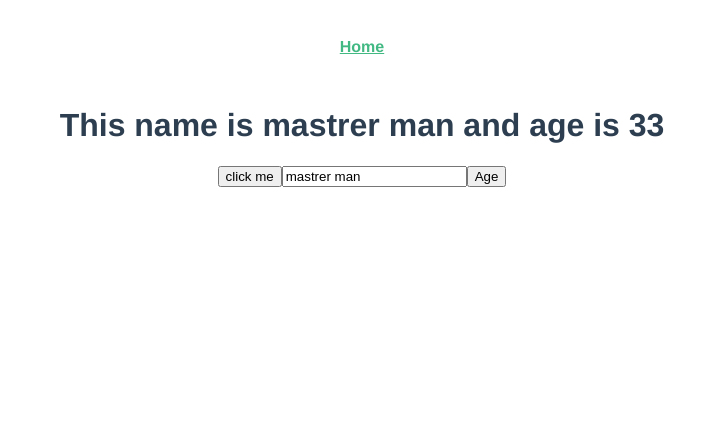
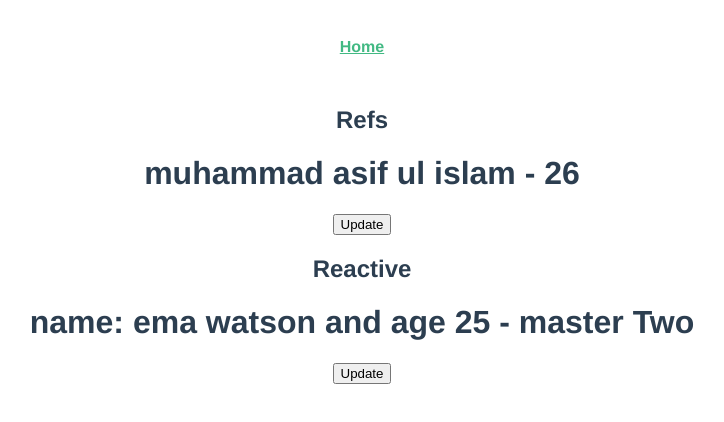
Before and after one commit to akasifislam/vue3compApi, a Vue app in the folder mojo/: page / in a window 1280 px wide. Shown: the top 422 px of the page, without its empty margins (278-1002 px from the left). Built offline with nearby package versions, Linux system fonts and the light colour scheme.

Commit message:
reactive

```diff
--- a/mojo/src/views/Home.vue
+++ b/mojo/src/views/Home.vue
@@ -1,36 +1,64 @@
 <template>
   <div class="home"></div>
 
-  <h1>This name is {{ name }} and age is {{ age }}</h1>
-  <button @click="handleClick">click me</button>
+  <h2>Refs</h2>
+  <h1>{{ mastermanOne.name }} - {{ mastermanOne.age }}</h1>
+  <button @click="updateAsifOne">Update</button>
+  <h2>Reactive</h2>
+  <h1>
+    name: {{ mastermanTwo.name }} and age {{ mastermanTwo.age }} -
+    {{ masterTwo }}
+  </h1>
+  <button @click="updateAsifTwo">Update</button>
+  <!-- <button @click="handleClick">click me</button>
   <input type="text" v-model="name" />
 
-  <button @click.prevent="age++">Age</button>
+  <button @click.prevent="age++">Age</button> -->
 </template>
 
 <script>
-import { ref } from "@vue/reactivity";
+import { reactive, ref } from "@vue/reactivity";
 export default {
   name: "Home",
 
   setup() {
-    console.log(this);
+    const mastermanOne = ref({ name: "muhammad asif ul islam", age: 26 });
+    const mastermanTwo = reactive({ name: "ema watson", age: 25 });
+
+    const masterOne = ref("master One");
+    const masterTwo = ref("master Two");
+
+    const updateAsifOne = () => {
+      mastermanOne.value.name = "zjskhfkjs rsfguiwer";
+      mastermanOne.value.age = 40;
+    };
+    const updateAsifTwo = () => {
+      mastermanTwo.name = "dfzgdfg";
+    };
+
+    return {
+      mastermanOne,
+      updateAsifOne,
+      mastermanTwo,
+      updateAsifTwo,
+      masterOne,
+      masterTwo,
+    };
+
+    // ============================================================
+
+    // console.log(this);
 
     // const p = ref("ami ref er custom data");
     // console.log(p, p.value);
-    const name = ref("mastrer man");
-    const age = ref(33);
+    // const name = ref("mastrer man");
+    // const age = ref(33);
 
-    const handleClick = () => {
-      name.value = "ami ki ar bolbo";
-      age.value = 22;
-    };
-
-    return {
-      name,
-      age,
-      handleClick,
-    };
+    // return {
+    //   name,
+    //   age,
+    //   handleClick,
+    // };
   },
 };
 </script>
```
